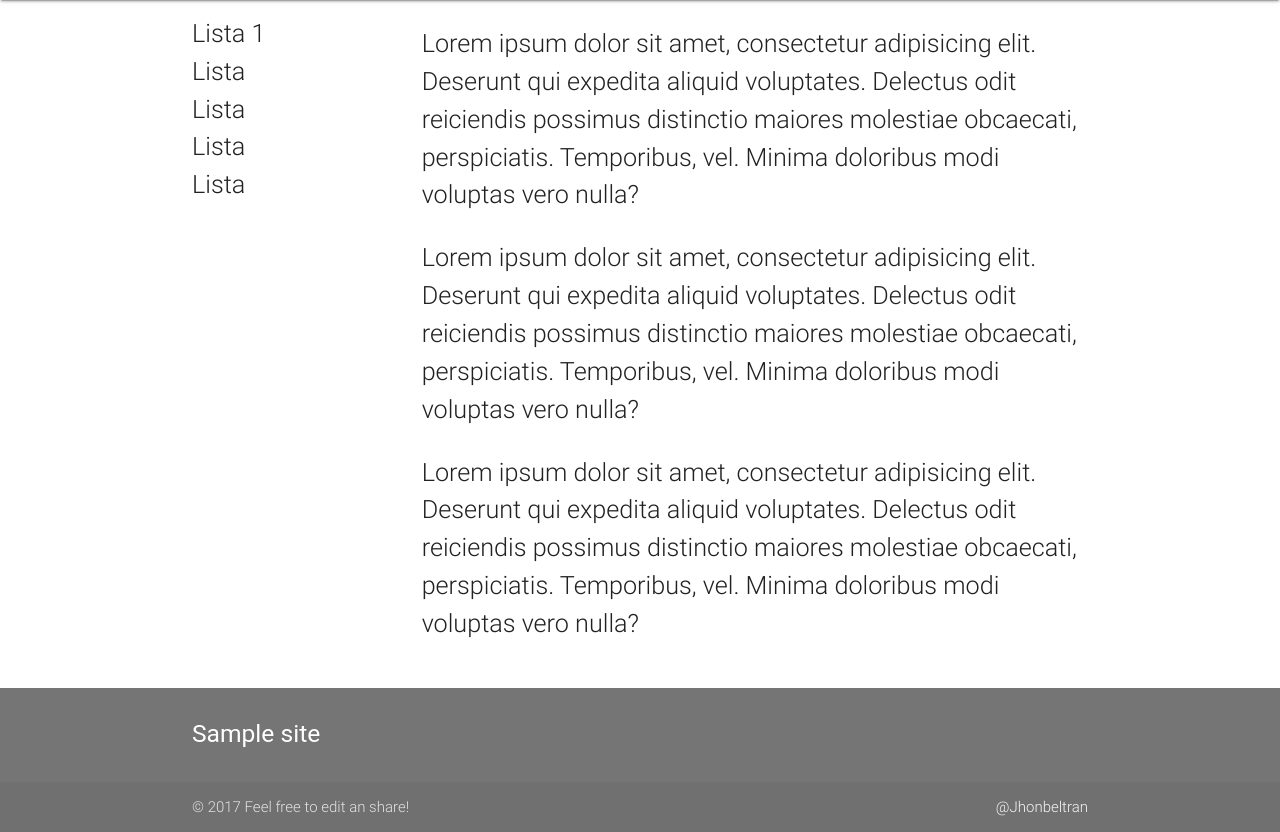
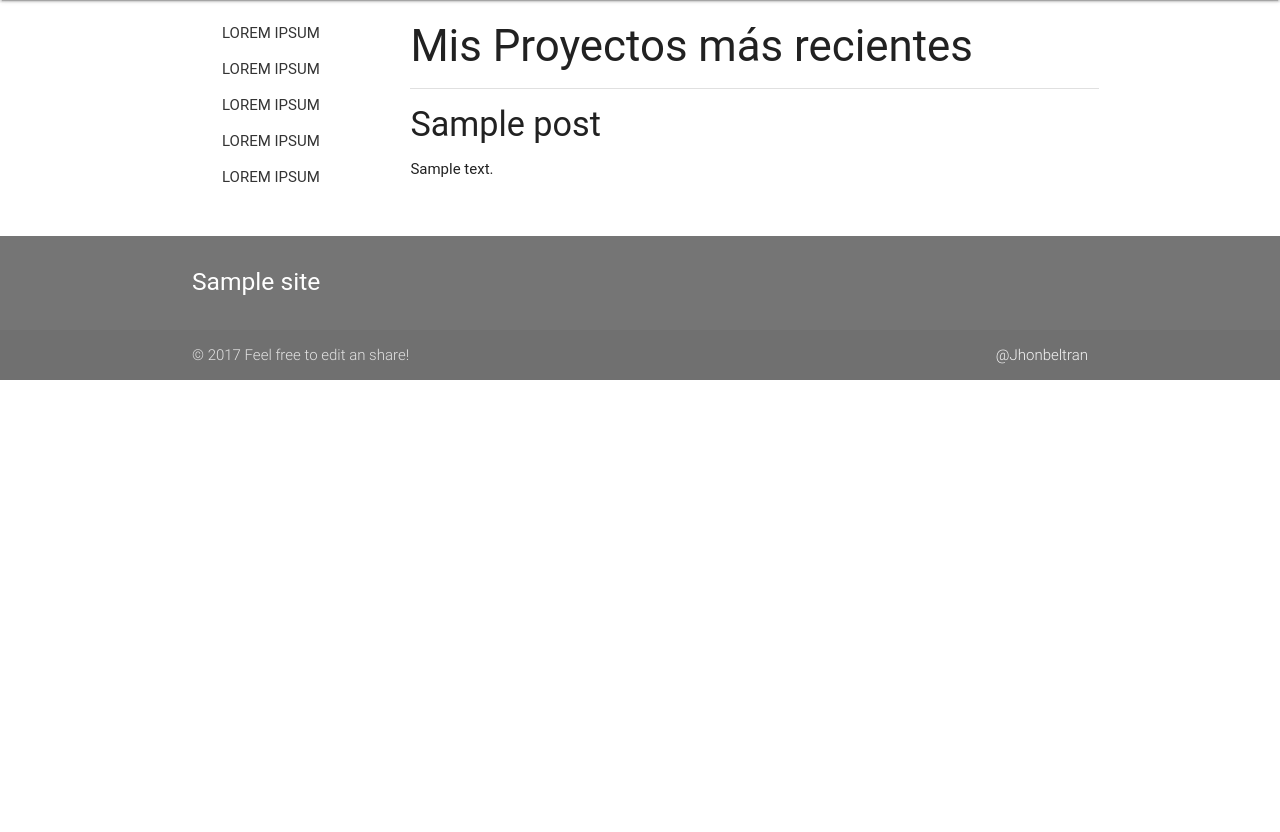
Before and after one commit to Jhonbeltran/my-very-first-wordpress-theme, a WordPress theme: template index.php in a window 1280 px wide. Shown: the part 64-896 px from the top of the page. After the commit the page ends 444 px from the top, so only its background shows below. Run offline with PHP 8.4 and a stand-in for WordPress, Linux system fonts and the light colour scheme; the site name, menu and one post (Sample post) are stand-ins, and other content is empty; some libraries are stand-ins or nearby versions; some web fonts are replaced.

Commit message:
uso el the loop para agregar entradas a la pagina index de mi theme uso the title y the excerpt

```diff
--- a/index.php
+++ b/index.php
@@ -4,9 +4,20 @@
       <?php get_sidebar(); ?>
       <div class="col s12 l9">
         <div class="row"></div>
-        <p class="flow-text">Lorem ipsum dolor sit amet, consectetur adipisicing elit. Deserunt qui expedita aliquid voluptates. Delectus odit reiciendis possimus distinctio maiores molestiae obcaecati, perspiciatis. Temporibus, vel. Minima doloribus modi voluptas vero nulla?</p>
-        <p class="flow-text">Lorem ipsum dolor sit amet, consectetur adipisicing elit. Deserunt qui expedita aliquid voluptates. Delectus odit reiciendis possimus distinctio maiores molestiae obcaecati, perspiciatis. Temporibus, vel. Minima doloribus modi voluptas vero nulla?</p>
-        <p class="flow-text">Lorem ipsum dolor sit amet, consectetur adipisicing elit. Deserunt qui expedita aliquid voluptates. Delectus odit reiciendis possimus distinctio maiores molestiae obcaecati, perspiciatis. Temporibus, vel. Minima doloribus modi voluptas vero nulla?</p>
+        <div class="row">
+          <h3>Mis Proyectos más recientes</h3>
+          <div class="divider"></div>
+
+          <?php if (have_posts()){
+            while (have_posts()) {
+              the_post(); ?>
+              <h4><?php the_title(); ?></h4>
+              <p><?php the_excerpt(); ?></p>
+              <?php
+            }
+          }?>
+
+        </div>
       </div>
     </div>
   </div>
--- a/sidebar.php
+++ b/sidebar.php
@@ -1,9 +1,9 @@
 	  <div class="col s12 l3 hide-on-med-and-down">
         <ul>
-          <li class="flow-text">Lista 1</li>
-          <li class="flow-text">Lista</li>
-          <li class="flow-text">Lista</li>
-          <li class="flow-text">Lista</li>
-          <li class="flow-text">Lista</li>
+          <li><a class="btn-flat waves-effect" href="#!">Lorem ipsum</a></li>
+          <li><a class="btn-flat waves-effect" href="#!">Lorem ipsum</a></li>
+          <li><a class="btn-flat waves-effect" href="#!">Lorem ipsum</a></li>
+          <li><a class="btn-flat waves-effect" href="#!">Lorem ipsum</a></li>
+          <li><a class="btn-flat waves-effect" href="#!">Lorem ipsum</a></li>
         </ul>
       </div>
```
